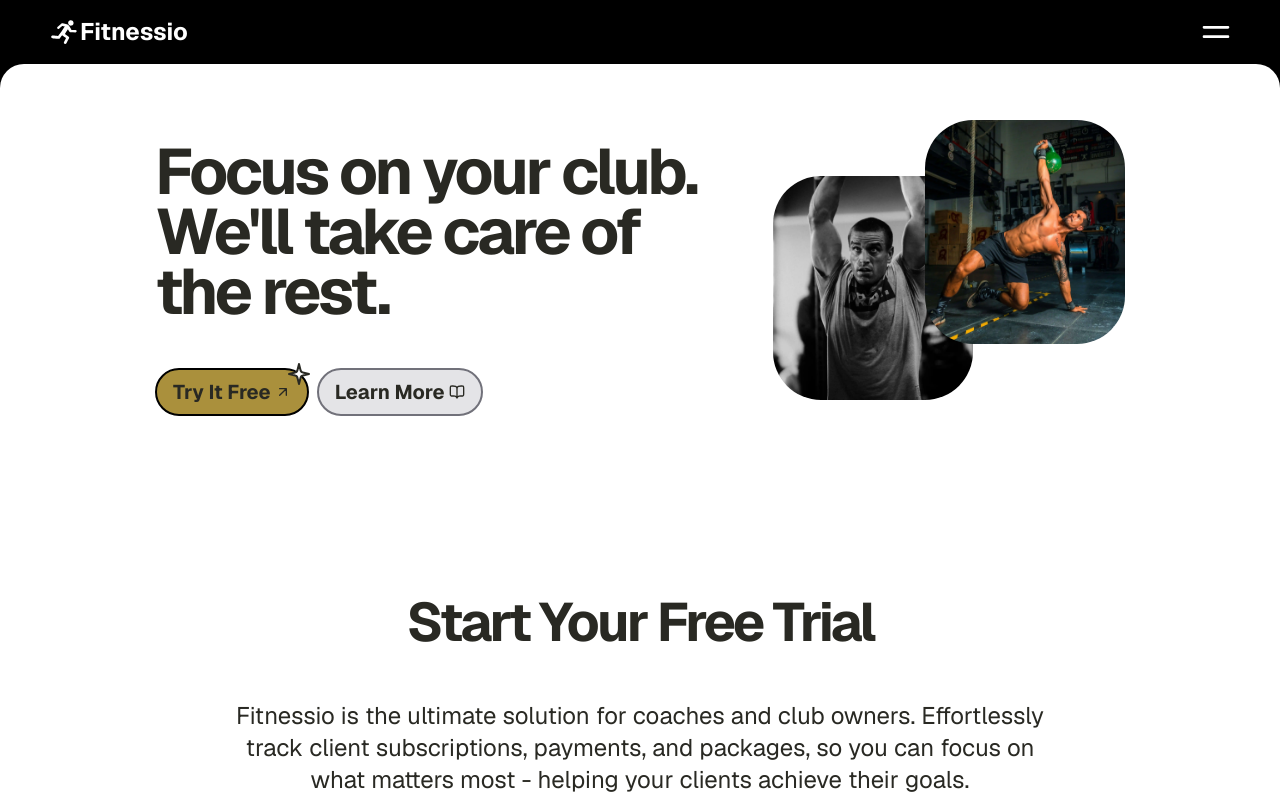
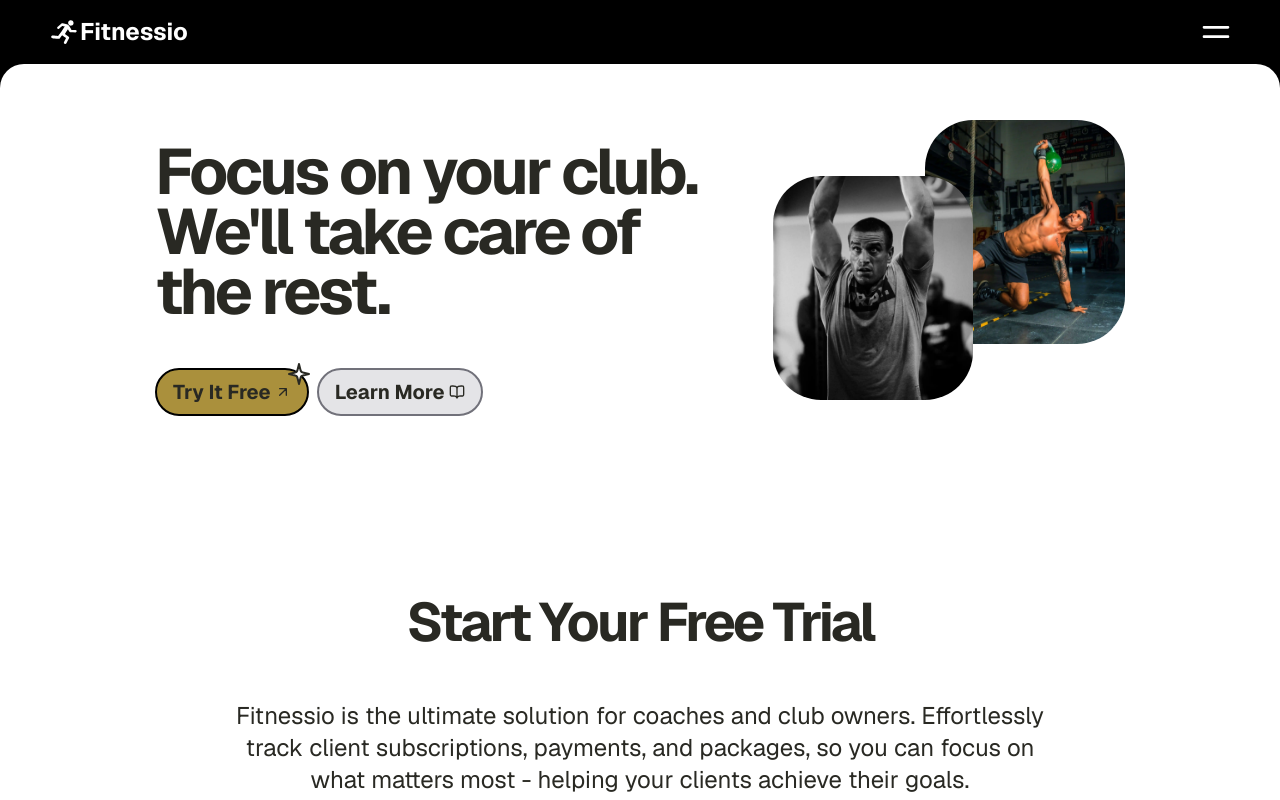
Before and after one commit to dylewskii/fitness-saas, a Next.js app: page / in a window 1280 px wide. Shown: the top 800 px of the page. Built offline with nearby package versions, Linux system fonts and the light colour scheme.

Commit message:
adjust hero title sizes

```diff
--- a/src/components/hero.tsx
+++ b/src/components/hero.tsx
@@ -13,12 +13,12 @@ export default function Hero() {
           <ImageCard
             alt="A man holding a kettlebell above his head."
             src={imgOne}
-            className="hidden lg:-right-12 lg:top-14 lg:flex lg:h-[14rem] lg:w-[16rem]"
+            className="z-30 hidden lg:-right-12 lg:top-14 lg:flex lg:h-[14rem] lg:w-[16rem]"
           />
           <ImageCard
-            alt="A man holding a kettlebell above his head."
+            alt="A man performing a turkish get up with a kettlebell"
             src={imgTwo}
-            className="hidden lg:right-0 lg:top-0 lg:flex lg:h-[14rem] lg:w-[16rem]"
+            className="z-20 hidden lg:right-0 lg:top-0 lg:flex lg:h-[14rem] lg:w-[16rem]"
           />
         </div>
 
@@ -32,7 +32,7 @@ export default function Hero() {
 
 const HeroTitle = () => {
   return (
-    <h1 className="bg-background block text-[2.25rem] font-bold tracking-tighter sm:my-auto sm:text-[3rem] md:text-[4rem] md:leading-[3.75rem]">
+    <h1 className="bg-background block text-[2.5rem] font-bold tracking-tighter sm:my-auto sm:text-[3rem] md:text-[4rem] md:leading-[3.75rem]">
       Focus on your club. <br />
       We&apos;ll take care of the rest.
     </h1>
```
